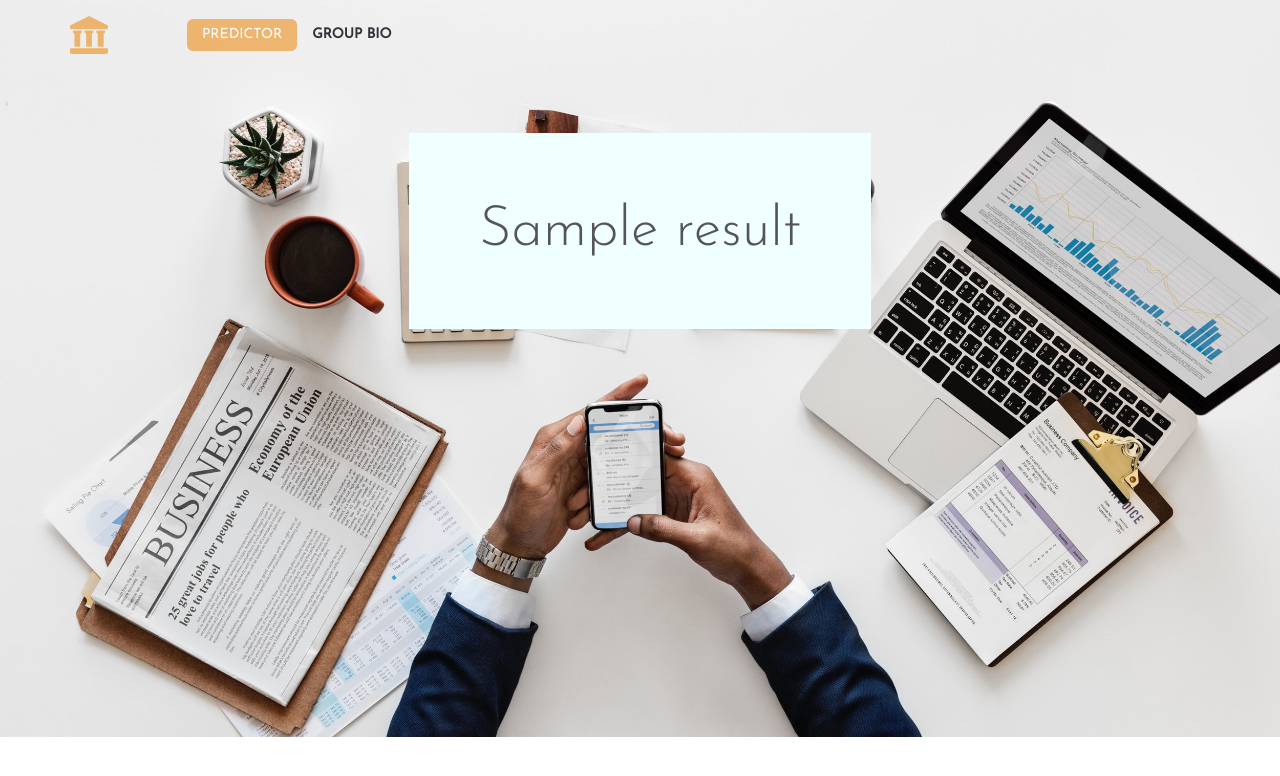
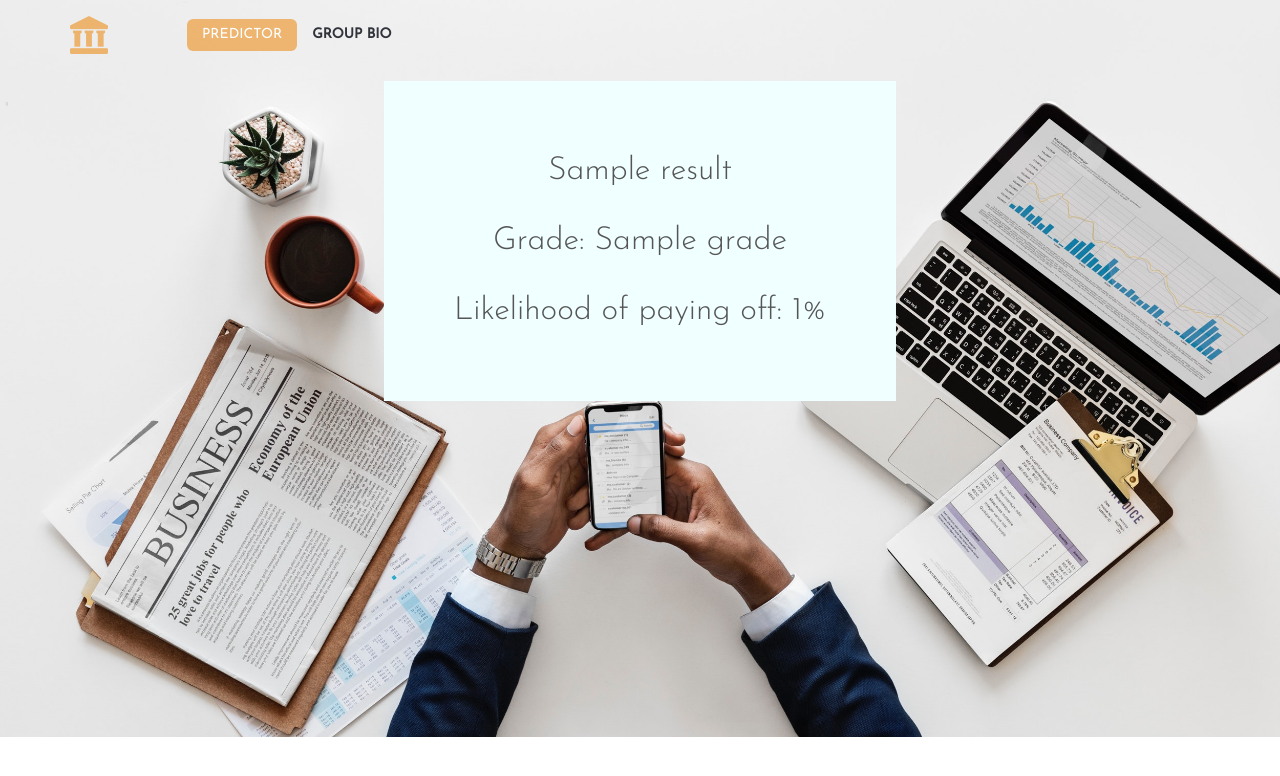
Before and after one commit to amullenger/FinalProjectTest, a Flask app: template templates/result.html in a window 1280 px wide. Shown: the top 776 px of the page. Run offline with Flask 2, Linux system fonts and the light colour scheme; the template is opened without the code that fills it: most values are stand-ins (such as "Sample title", 1, 10 or a date in 2020); some libraries are stand-ins or nearby versions.

Commit message:
added functionality for returning a grade and likelihood of paying off

```diff
--- a/app.py
+++ b/app.py
@@ -12,7 +12,11 @@ def predict_outcome(loan_info_list):
     pred_data = np.array(loan_info_list).reshape(1, 8)
     prediction = ml_model.predict_classes(pred_data)
     return prediction[0]
-
+def predict_perc(loan_info_list):
+        ml_model = load_model("8Columns_DeepModel8_Trained.h5")
+        pred_data = np.array(loan_info_list).reshape(1, 8)
+        percs = ml_model.predict(pred_data)
+        return percs[0][1]
 
 app = Flask(__name__)
 
@@ -30,13 +34,26 @@ def generate_prediction():
                 res_list_mapped = list(map(float, res_list))
 
                 pred = predict_outcome(res_list_mapped)
+                perc_paid = predict_perc(res_list_mapped)
+                perc_paid_scaled = np.round(perc_paid*100, 1)
+
+                if perc_paid >= 0.8:
+                        grade = "A"
+                elif perc_paid < 0.8 and perc_paid >= 0.7:
+                        grade = "B"
+                elif perc_paid < 0.7 and perc_paid >= 0.6:
+                        grade = "C"
+                elif perc_paid < 0.6 and perc_paid >=0.5:
+                        grade = "D"
+                else:
+                        grade = "F"
 
                 if pred == 0:
-                        return render_template("result.html", result = "Our model predicts that you will default on your loan!")
+                        return render_template("result.html", result = "Our model predicts that you will default on your loan.", grade = grade, perc_paid = perc_paid_scaled)
                 else:
-                        return render_template("result.html", result = "Our model predicts that you will pay off your loan.")
+                        return render_template("result.html", result = "Our model predicts that you will pay off your loan!", grade = grade, perc_paid = perc_paid_scaled)
 
-                return render_template("result.html", result = pred)
+
 
 @app.route("/bio")
 def load_bio():
--- a/templates/result.html
+++ b/templates/result.html
@@ -40,7 +40,15 @@
             <div class= "containerer">
                     <img class="img-fluid" src="{{ url_for('static', filename='images/1.jpg') }}" alt="" style="width:100%;">
                     <!-- <h1 class="centereder" style="color:rgb(0, 0, 0);margin-bottom:0px;padding: top 70px;" >Loan Default Predictor</h1> -->
-                    <h1 id='result_output' class="centereder" style = "margin-bottom:0px;padding:70px;background-color:azure"> {{ result }}</h1>
+                        <h3 id='result_output' class="centereder" style = "margin-bottom:0px;padding:70px;background-color:azure">
+                             {{ result }}
+                             <div class="divider-1"></div>
+                             Grade: {{ grade }}
+                             <div class="divider-1"></div>
+                             Likelihood of paying off: {{ perc_paid }}%
+                        </h3>
+
+                    </div>
                 </div>
                     </div>
                     <div class="container">
```
